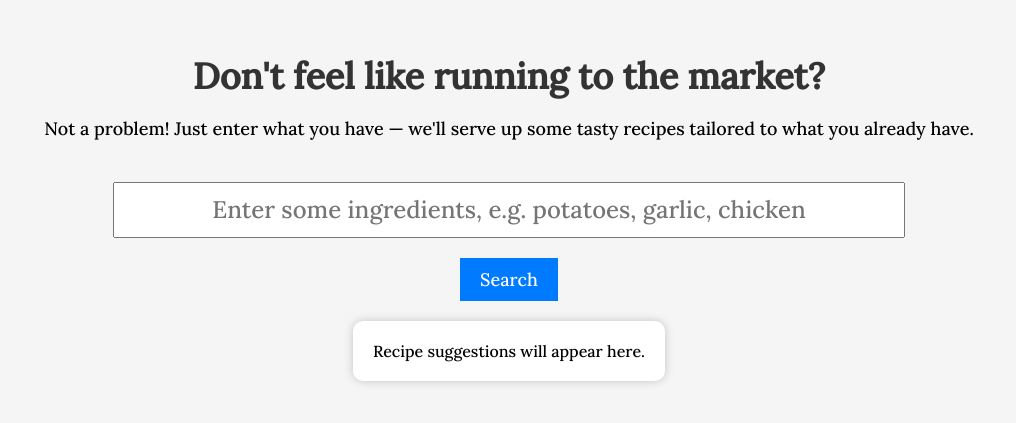
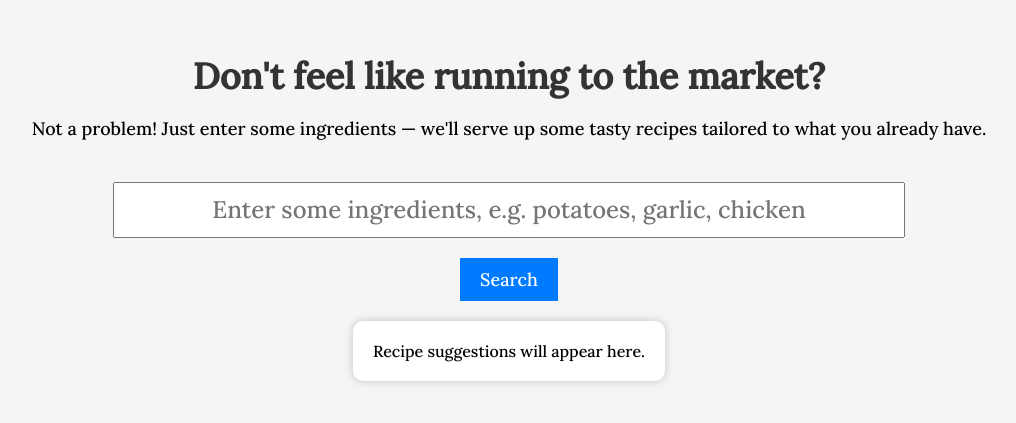
Before and after one commit to nicngu749/recipe-reserve, a plain HTML site: page index.html in a window 1280 px wide. Shown: the part 195-618 px from the top of the page, without its empty margins (131-1147 px from the left). Drawn offline with Linux system fonts and the light colour scheme.

Commit message:
Update index.html

```diff
--- a/index.html
+++ b/index.html
@@ -11,7 +11,7 @@
 </head>
 <body>
     <h1>Don't feel like running to the market?</h1>
-    <p class="description">Not a problem! Just enter what you have — we'll serve up some tasty recipes tailored to what you already have.</p>
+    <p class="description">Not a problem! Just enter some ingredients — we'll serve up some tasty recipes tailored to what you already have.</p>
     <!-- label for="ingredients">Enter ingredients or keywords:</label -->
     <input type="text" id="ingredients" placeholder="Enter some ingredients, e.g. potatoes, garlic, chicken">
     <button id="searchBtn">Search</button>
```
